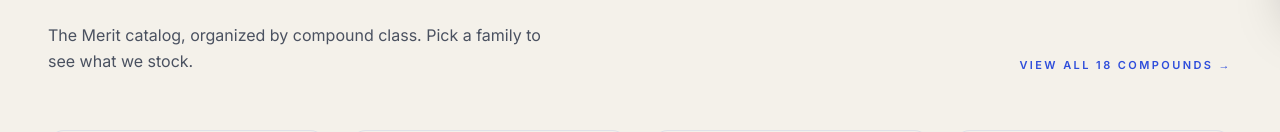
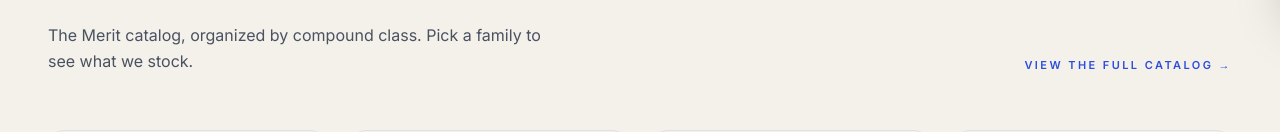
Before and after one commit to frankparkerlee-debug/merit-sciences, a Next.js app: page / in a window 1280 px wide. Shown: the part 791-923 px from the top of the page. Built offline with nearby package versions, Linux system fonts and the light colour scheme; no server answers; the database is empty.

Commit message:
Content: dynamic-safe catalog CTA + affiliate link in footer
- Homepage "View all 18 compounds" → "View the full catalog" — the
  hardcoded count drifted from the catalog's real (stock-dependent) count.
- Add Affiliate Program to the footer Shop column.

```diff
--- a/app/page.tsx
+++ b/app/page.tsx
@@ -313,7 +313,7 @@
               href="/catalog"
               className="text-[11px] tracking-[0.22em] uppercase text-cobalt font-semibold hover:text-ink transition whitespace-nowrap"
             >
-              View all 18 compounds →
+              View the full catalog →
             </Link>
           </div>
 
--- a/components/Footer.tsx
+++ b/components/Footer.tsx
@@ -26,6 +26,7 @@
             <li><a href="/catalog#stacks" className="hover:text-white transition">Stacks</a></li>
             <li><a href="/about" className="hover:text-white transition">About</a></li>
             <li><a href="/practitioners" className="hover:text-white transition">Practitioner Program</a></li>
+            <li><a href="/affiliate" className="hover:text-white transition">Affiliate Program</a></li>
           </ul>
         </div>
 
```
